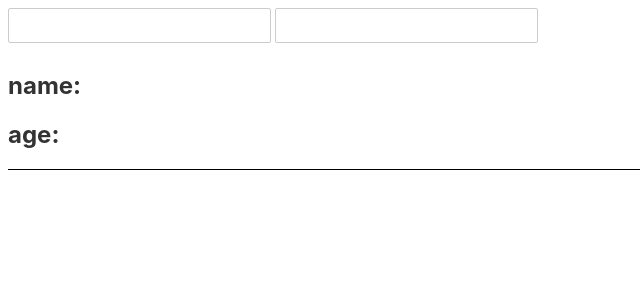
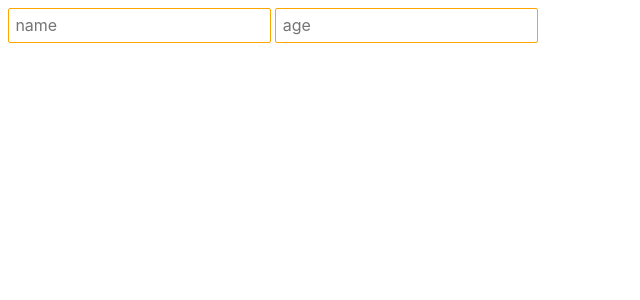
Before and after one commit to jhhj424/first-svelte-app, a Svelte app: page / in a window 1280 px wide. Shown: the top 300 px of the page, without its empty margins (0-640 px from the left). Built offline with nearby package versions, Linux system fonts and the light colour scheme.

Commit message:
feat: 반응성 example

```diff
--- a/src/App.svelte
+++ b/src/App.svelte
@@ -1,28 +1,45 @@
 <script>
-	import Child from './Child.svelte';
-
 	let name = '';
 	let age = '';
 
-	const childProps = (e) => {
-		// 전달받은 데이터는 e.detail에 저장되어 있음
-		name = e.detail.name;
-		age = e.detail.age;
+	$: pow = age * age; // age값이 변할때마다 pow값을 age*age로 저장
+
+	const console3 = () => {
+		console.log(`3 → name: ${name}, age: ${age}, pow: ${pow}`);
+	}
+
+	$: age, (() => {
+		console.log(`0 → age`); // age가 변경될 때 마다 출력
+	})()
+
+	$: [age, name], (() => {
+		console.log(`1 → age, name`); // age, name이 변경될 때 마다 출력
+	})()
+
+	$: name, (() => {
+		console.log(`2 → name: ${name}, age: ${age}, pow: ${pow}`); // name, age가 변경될 때 마다 출력
+	})()
+
+	$: {
+		console3(); // 렌더링 될 때만 출력
+	}
+
+	$: (() => {
+		console.log(`4 → name: ${name}, age: ${age}, pow: ${pow}`); // name, age가 변경될 때 마다 출력
+	})()
+
+	$: if(age >= 1) {
+		console.log(`5 → name: ${name}, age: ${age}, pow: ${pow}`); // age가 1이상이고 name, age가 변경될 때 마다 출력
 	}
 </script>
 
 <main>
-	<Child on:childProps={childProps} /> <!-- on:자식의 dispatch 이름={처리할 부모의 메서드 이름}  -->
-
-	<div class="box">
-		<h2>name: {name}</h2>
-		<h2>age: {age}</h2>
-	</div>
+	<input type="text" bind:value={name} placeholder="name" />
+	<input type="number" bind:value={age} placeholder="age" />
 </main>
 
 <style>
-    .box {
-        border-bottom: 1px solid black;
-        margin-bottom: 100px;
-    }
+	input {
+		border: 1px solid orange;
+	}
 </style>
```
